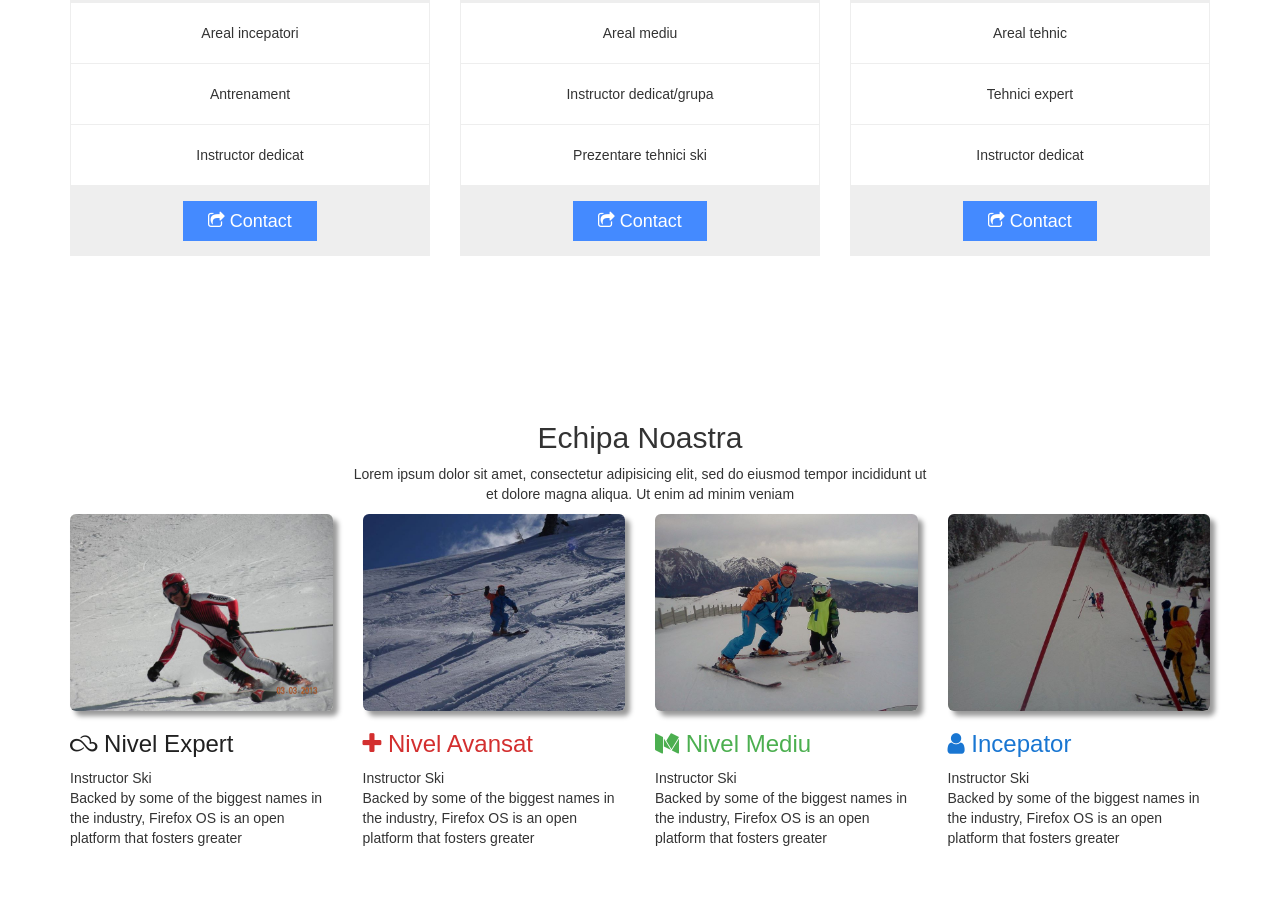
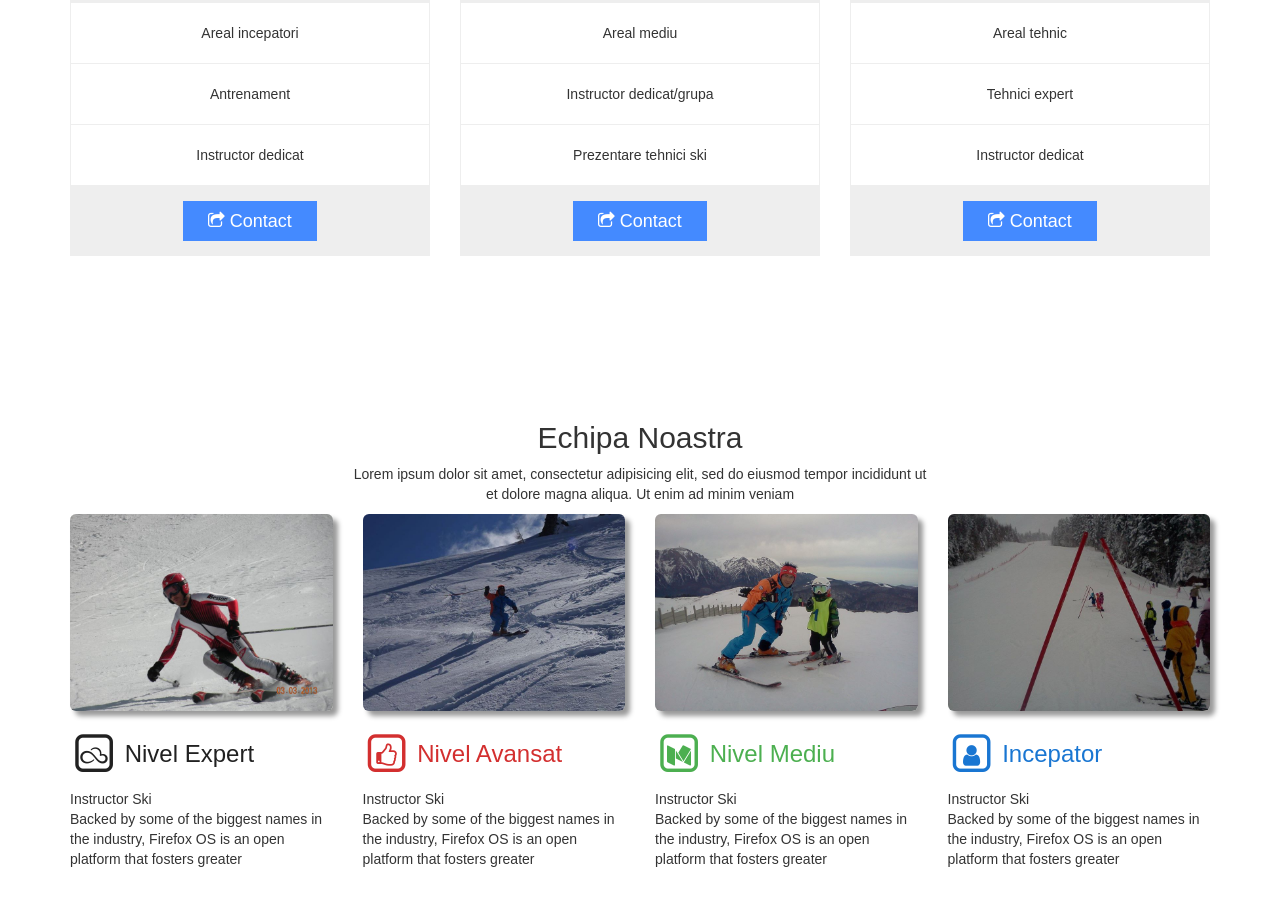
Before and after one commit to andreipinjok/andreipinjok.github.io, a plain HTML site: page index.html in a window 1280 px wide. Shown: the part 5536-6442 px from the top of the page. Drawn offline with nearby package versions, Linux system fonts and the light colour scheme; some packages are replaced by stand-ins of ours; a web font is replaced by a local one.

Commit message:
add stack
add stack to Trainer and change 2 icons

```diff
--- a/index.html
+++ b/index.html
@@ -599,7 +599,7 @@
                   <li class="header">
                     <span class="fa-stack fa-sm">
                         <i class="fa fa-square-o fa-stack-2x"></i>
-                        <i class="fa fa-skyatlas fa-stack-1x" aria-hidden="true"></i>
+                        <i class="fa fa-thumbs-o-up fa-stack-1x" aria-hidden="true"></i>
                       </span>
                       &nbsp;Avansat
                   </li>
@@ -631,7 +631,13 @@
                   <img class="img-responsive img-rounded dropshadow" src="img/avansat/361611630619513.jpg " alt=" ">
                 </div>
                 <div class="team-info ">
-                 <h3><font color="#212121"><i class="fa fa-skyatlas" aria-hidden="true"></i> Nivel Expert</h3></font>
+                 <h3><font color="#212121">
+                   <span class="fa-stack fa-sm">
+                        <i class="fa fa-square-o fa-stack-2x"></i>
+                        <i class="fa fa-skyatlas fa-stack-1x" aria-hidden="true"></i>
+                   </span>
+                 Nivel Expert
+                 </h3></font>
                   <span>Instructor Ski</span>
                 </div>
                 <p>Backed by some of the biggest names in the industry, Firefox OS is an
@@ -644,7 +650,12 @@
                   <img class="img-responsive img-rounded dropshadow"  src="img/avansat/560188934095114.jpg " alt=" ">
                 </div>
                 <div class="team-info ">
-                  <h3><font color="#D32F2F"><i class="fa fa-plus" aria-hidden="true"></i> Nivel Avansat</h3></font>
+                  <h3><font color="#D32F2F">
+                    <span class="fa-stack fa-sm">
+                        <i class="fa fa-square-o fa-stack-2x"></i>
+                        <i class="fa fa-thumbs-o-up fa-stack-1x" aria-hidden="true"></i>
+                    </span>
+                  Nivel Avansat</h3></font>
                   <span>Instructor Ski</span>
                 </div>
                 <p>Backed by some of the biggest names in the industry, Firefox OS is an
@@ -657,7 +668,12 @@
                   <img class="img-responsive img-rounded dropshadow"  src="img/mediu/708796222567717.jpg" alt=" ">
                 </div>
                 <div class="team-info ">
-                  <h3><font color="#4CAF50"><i class="fa fa-medium" aria-hidden="true"></i> Nivel Mediu</h3></font>
+                  <h3><font color="#4CAF50">
+                      <span class="fa-stack fa-sm">
+                        <i class="fa fa-square-o fa-stack-2x"></i>
+                        <i class="fa fa-medium fa-stack-1x" aria-hidden="true"></i>
+                      </span>
+                  Nivel Mediu</h3></font>
                   <span>Instructor Ski</span>
                 </div>
                 <p>Backed by some of the biggest names in the industry, Firefox OS is an
@@ -670,7 +686,12 @@
                   <img class="img-responsive img-rounded dropshadow"  src="img/avansat/161266613987350.jpg" alt=" ">
                 </div>
                 <div class="team-info ">
-                  <h3><font color=" #1976D2"><i class="fa fa-user" aria-hidden="true"></i> Incepator</h3></font>
+                  <h3><font color=" #1976D2">
+                    <span class="fa-stack fa-sm">
+                        <i class="fa fa-square-o fa-stack-2x"></i>
+                        <i class="fa fa-user fa-stack-1x" aria-hidden="true"></i>
+                    </span>
+                  Incepator</h3></font>
                   <span>Instructor Ski</span>
                 </div>
                 <p>Backed by some of the biggest names in the industry, Firefox OS is an
```
